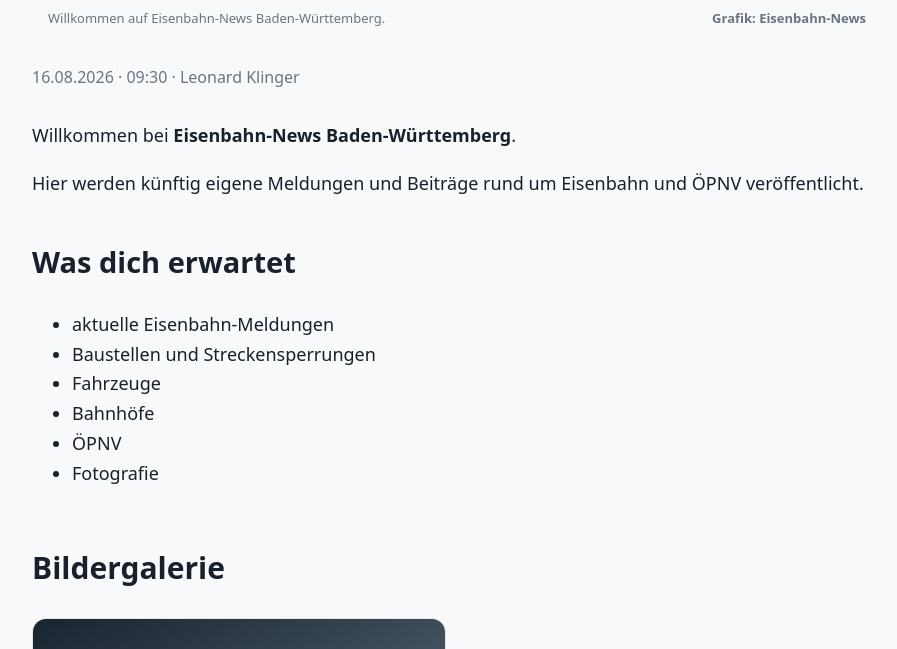
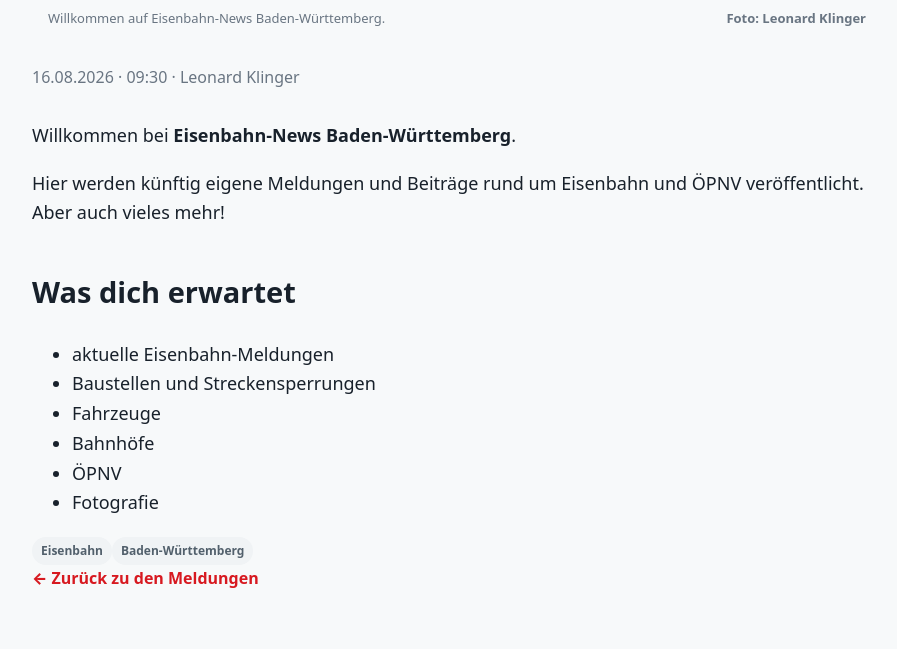
Before and after one commit to Eisenbahn-Blog/Nachrichten-Blog, a Jekyll site: the page built from _posts/2026-08-16-willkommen.md, in a window 1280 px wide and 900 px high, scrolled down 354 px, cut to the strip 251-900 px from the top of the window. Shown: the whole strip, without its empty margins (183-1080 px from the left). Built offline with Jekyll 4.4.1, drawn with Linux system fonts in a browser that asks for light colours; some of the changed text lies outside the part shown.

Commit message:
Update Beiträge “2026-08-16-willkommen”

```diff
--- a/_posts/2026-08-16-willkommen.md
+++ b/_posts/2026-08-16-willkommen.md
@@ -7,26 +7,22 @@
   - Baden-Württemberg
 image: /assets/uploads/img_7712.jpg
 caption: Willkommen auf Eisenbahn-News Baden-Württemberg.
-credit: "Grafik: Eisenbahn-News"
-alt: Grafische Darstellung einer Eisenbahnstrecke
+credit: "Foto: Leonard Klinger "
+alt: ""
 breaking: false
 excerpt: Der neue Eisenbahn-Blog für Meldungen, Baustellen, Fahrzeuge und
   weitere Themen.
-gallery:
-  - image: /assets/images/hero.svg
-    caption: Beispiel für eine Bildunterschrift unter einem Galeriebild.
-    credit: "Grafik: Eisenbahn-News"
-    alt: Grafische Darstellung einer Eisenbahnstrecke
+gallery: []
 ---
 Willkommen bei **Eisenbahn-News Baden-Württemberg**.
 
-Hier werden künftig eigene Meldungen und Beiträge rund um Eisenbahn und ÖPNV veröffentlicht.
+Hier werden künftig eigene Meldungen und Beiträge rund um Eisenbahn und ÖPNV veröffentlicht. Aber auch vieles mehr!
 
 ## Was dich erwartet
 
-- aktuelle Eisenbahn-Meldungen
-- Baustellen und Streckensperrungen
-- Fahrzeuge
-- Bahnhöfe
-- ÖPNV
-- Fotografie
+* aktuelle Eisenbahn-Meldungen
+* Baustellen und Streckensperrungen
+* Fahrzeuge
+* Bahnhöfe
+* ÖPNV
+* Fotografie
```
